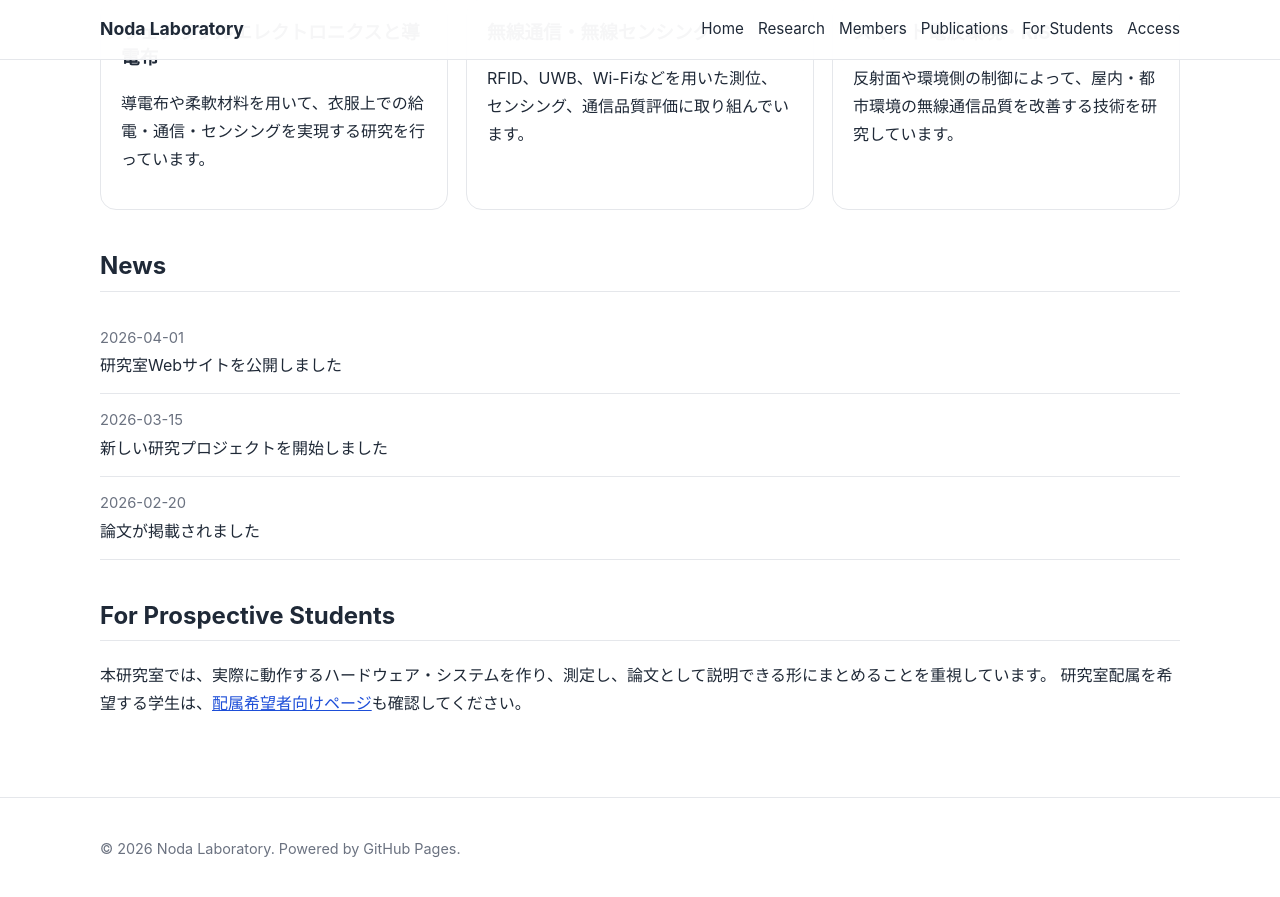
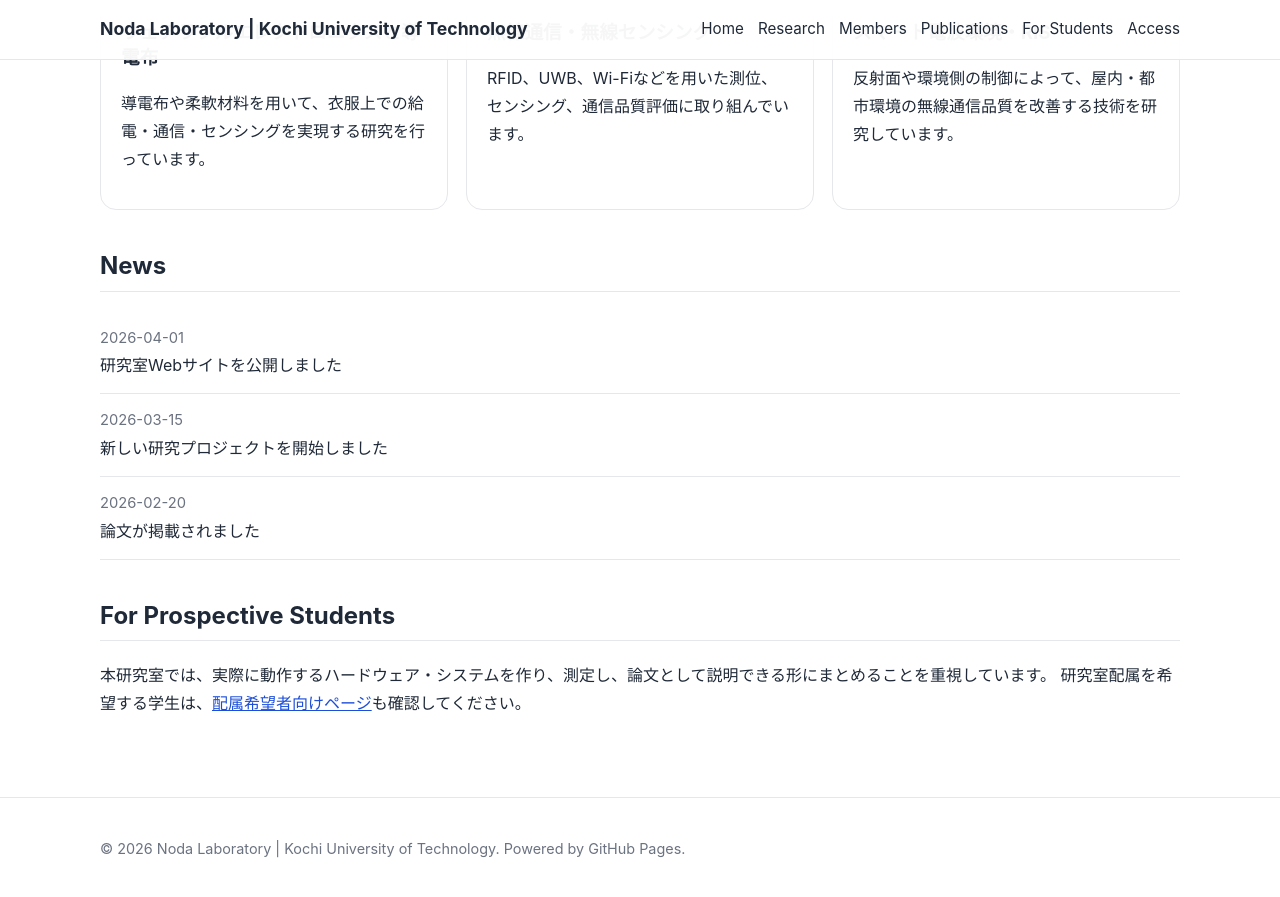
Before and after one commit to akihito-noda/lab-website, a Jekyll site: the page built from index.md, in a window 1280 px wide and 900 px high, scrolled down 625 px. Shown: the top 897 px of the window. Built offline with Jekyll 4.4.1, drawn with Linux system fonts in a browser that asks for light colours.

Commit message:
Update _config.yml

```diff
--- a/_config.yml
+++ b/_config.yml
@@ -1,5 +1,5 @@
-title: "Noda Laboratory"
-description: "Wearable electronics, wireless communication, sensing systems"
+title: "Noda Laboratory | Kochi University of Technology"
+description: "Ubiquitous Imperceptible Electronics Laboratory"
 lang: ja
 timezone: Asia/Tokyo
 
```
